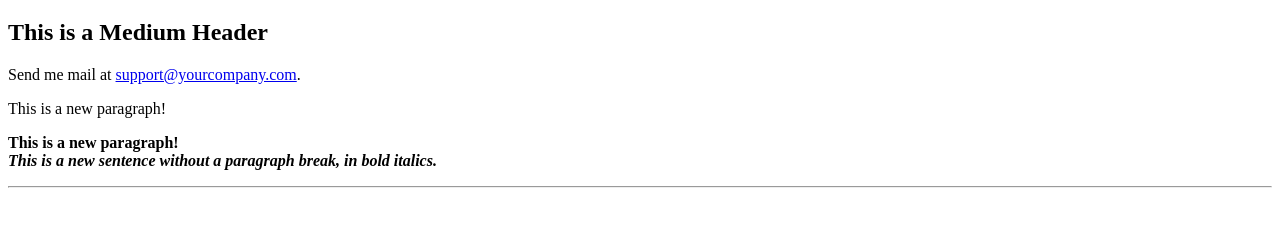
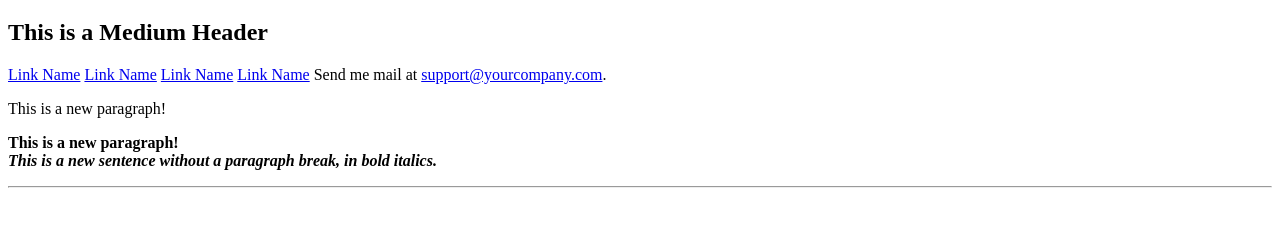
Before and after one commit to sporgo/sporgo.github.io, a plain HTML site: page index.html in a window 1280 px wide. Shown: the part 121-348 px from the top of the page. Drawn offline with Linux system fonts and the light colour scheme.

Commit message:
Update index.html

```diff
--- a/index.html
+++ b/index.html
@@ -19,6 +19,10 @@ is a link to another nifty site
 <H1>This is a Header</H1>
 
 <H2>This is a Medium Header</H2>
+ <a href="http://somegreatsite.com">Link Name</a>
+ <a href="http://somegreatsite.com">Link Name</a>
+ <a href="http://somegreatsite.com">Link Name</a>
+ <a href="http://somegreatsite.com">Link Name</a>
 
 Send me mail at <a href="mailto:support@yourcompany.com">
 
```
